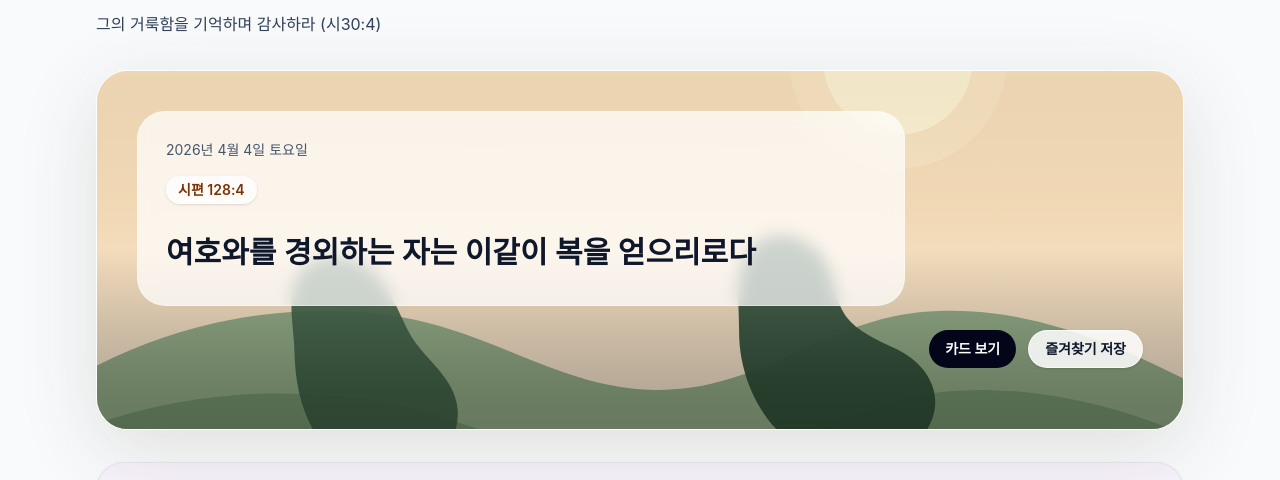
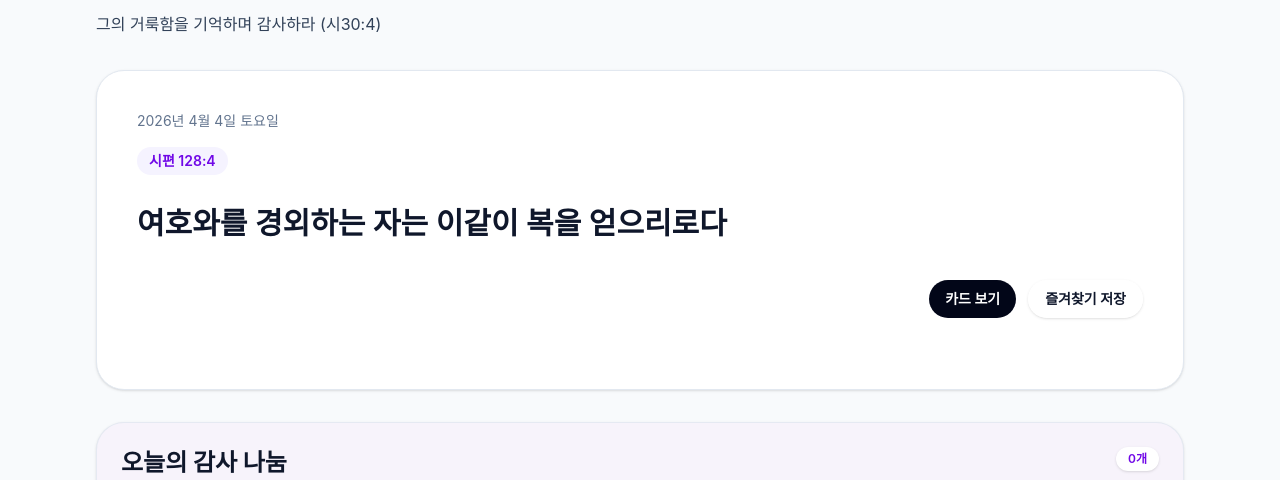
Before and after one commit to Baekjonghee/whitepaper, a Next.js app: page / in a window 1280 px wide. Shown: the part 122-602 px from the top of the page. Built offline with nearby package versions, Linux system fonts and the light colour scheme; no server answers; the database is empty.

Commit message:
style: remove verse background image

```diff
--- a/components/scripture-card.tsx
+++ b/components/scripture-card.tsx
@@ -13,28 +13,22 @@ type ScriptureCardProps = {
 export default function ScriptureCard({
   verse,
   dateLabel,
-  background,
+  background: _background,
   compact = false,
   actions,
 }: ScriptureCardProps) {
   return (
     <section
-      className={`relative overflow-hidden rounded-[32px] border border-white/50 bg-white/20 shadow-[0_20px_80px_rgba(78,55,28,0.14)] backdrop-blur-md ${
-        compact ? 'min-h-[360px]' : 'min-h-[500px]'
+      className={`rounded-[28px] border border-slate-200 bg-white shadow-sm ${
+        compact ? 'min-h-[320px]' : 'min-h-[420px]'
       }`}
     >
-      <div
-        className="absolute inset-0 bg-cover bg-center"
-        style={{ backgroundImage: `url('${background.imageUrl}')` }}
-      />
-      <div className="absolute inset-0 bg-gradient-to-b from-black/5 via-white/10 to-black/25" />
-
-      <div className="relative flex h-full flex-col justify-between p-6 text-slate-900 sm:p-8 lg:p-10">
-        <div className="max-w-3xl rounded-[28px] border border-white/35 bg-[rgba(255,255,255,0.72)] p-5 backdrop-blur-sm sm:p-7">
-          <p className="text-sm text-slate-600">{dateLabel}</p>
+      <div className="flex h-full flex-col justify-between p-6 text-slate-900 sm:p-8 lg:p-10">
+        <div className="max-w-3xl">
+          <p className="text-sm text-slate-500">{dateLabel}</p>
 
           <div className="mt-4 flex flex-wrap gap-2">
-            <span className="inline-flex rounded-full bg-white/75 px-3 py-1 text-sm font-semibold text-amber-900 shadow-sm">
+            <span className="inline-flex rounded-full bg-violet-50 px-3 py-1 text-sm font-semibold text-violet-700">
               {verse.reference}
             </span>
           </div>
@@ -48,7 +42,7 @@ export default function ScriptureCard({
           </h2>
         </div>
 
-        {actions ? <div className="mt-6 flex justify-end">{actions}</div> : null}
+        {actions ? <div className="mt-8 flex justify-end">{actions}</div> : null}
       </div>
     </section>
   );
```
